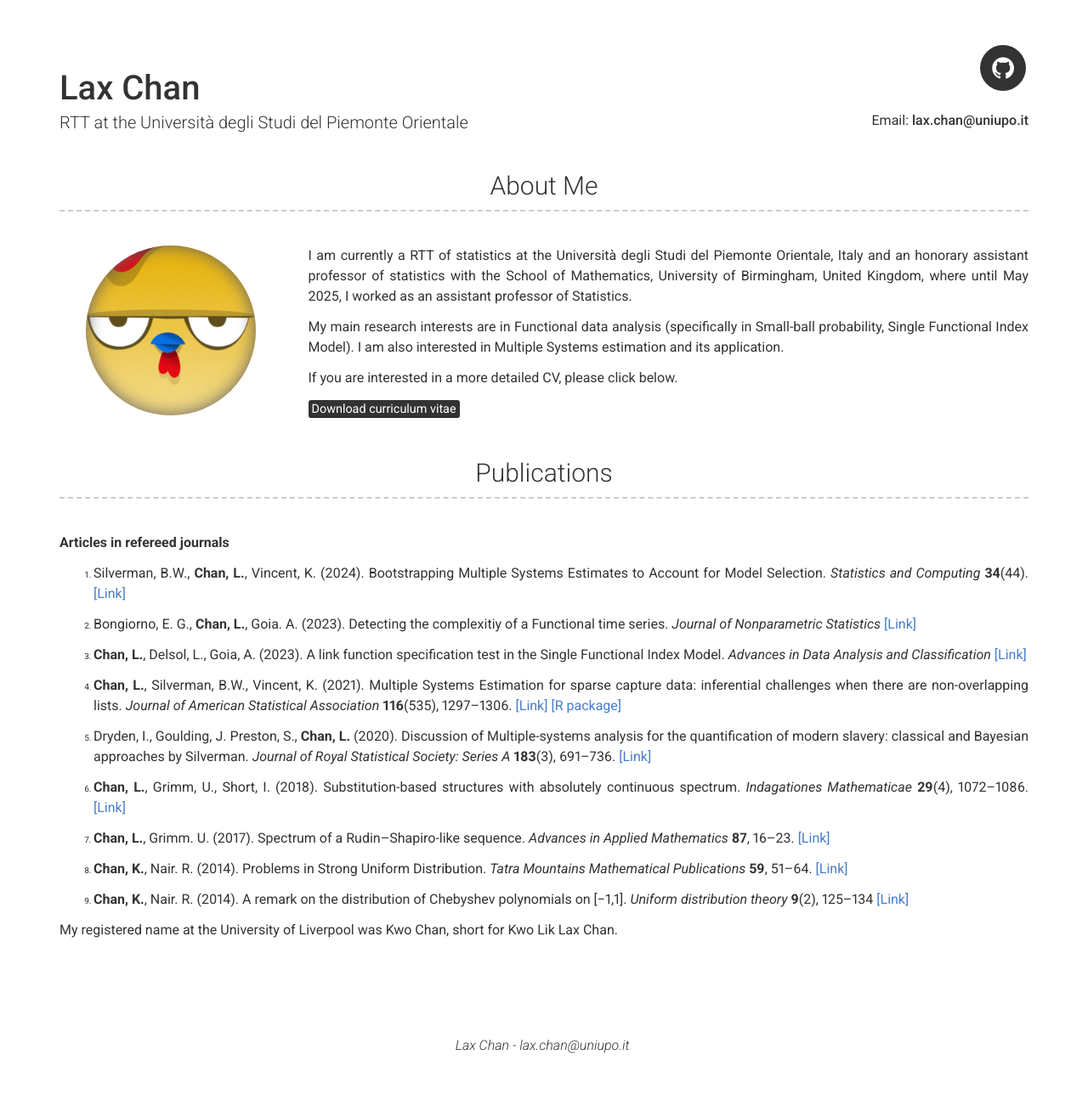
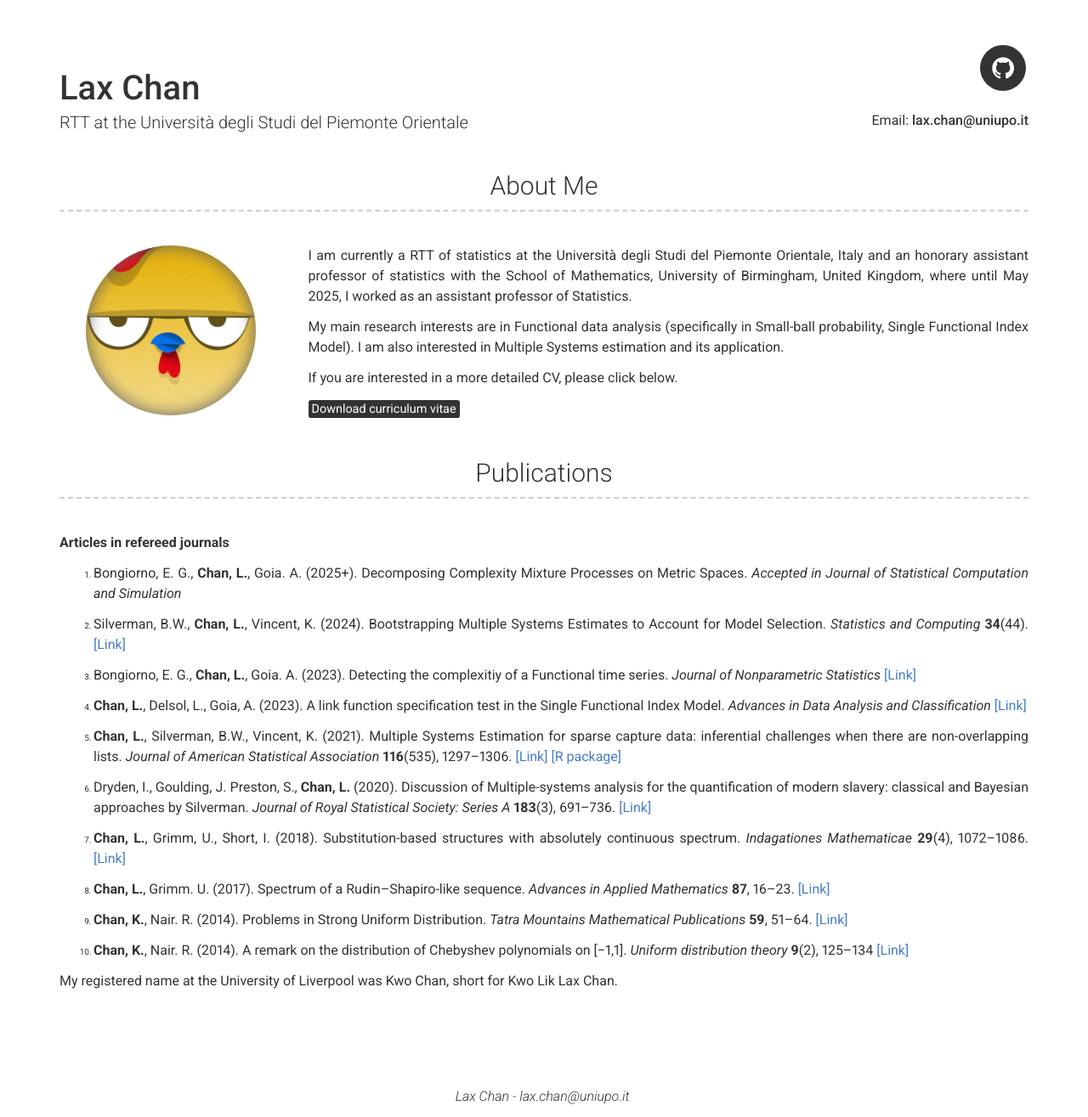
Before and after one commit to Laxchan/Laxchan.github.io, a Jekyll site: the page built from index.md, in a window 1280 px wide. Shown: the whole page at 85% size. Built offline with Jekyll 4.4.1, drawn with Linux system fonts in a browser that asks for light colours; before the commit the page ends 1255 px from its top, so only the background shows below that.

Commit message:
Update _config.yml

```diff
--- a/_config.yml
+++ b/_config.yml
@@ -39,6 +39,8 @@ more_title: Publications
 more_content: |
 
   **Articles in refereed journals**
+
+  1. Bongiorno, E. G., **Chan, L.**, Goia. A. (2025+). Decomposing Complexity Mixture Processes on Metric Spaces. *Accepted in Journal of Statistical Computation and Simulation*
 
   1. Silverman, B.W., **Chan, L.**, Vincent, K. (2024). Bootstrapping Multiple Systems Estimates to Account for Model Selection. *Statistics and Computing* **34**(44).
   [[Link]](https://doi.org/10.1007/s11222-023-10346-9)
```
